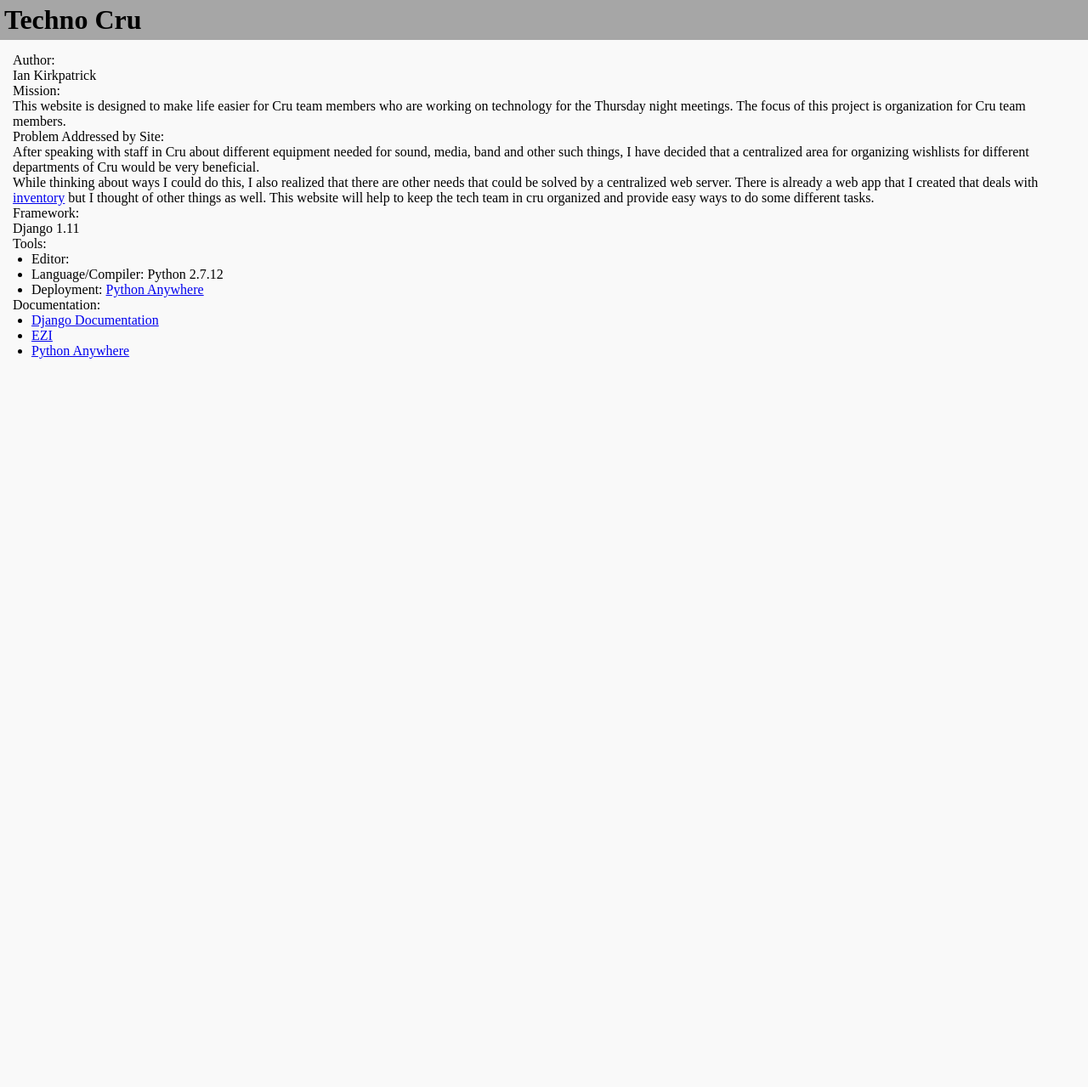
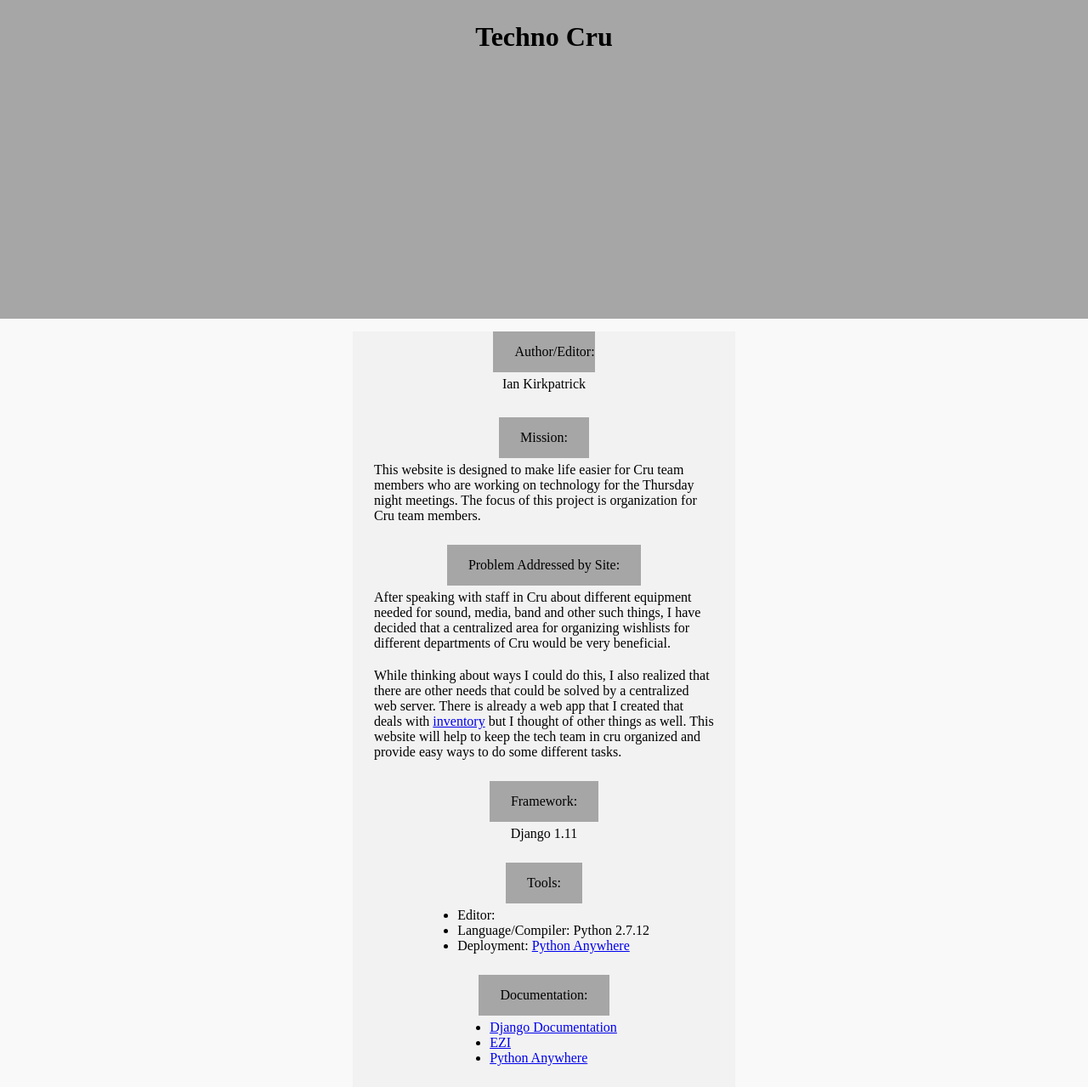
Before and after one commit to ianmann-Cru/techno_cru, a Django app: page /wishlist/site_statement/ in a window 1280 px wide. Shown: the whole page at 85% size. Before the commit the page ends 422 px from the top, so only its background shows below. Run offline with Django 3.2, Linux system fonts and the light colour scheme.

Commit message:
worked on styling

```diff
--- /dev/null
+++ b/templates/doc_base.html
@@ -0,0 +1,19 @@
+{% load staticfiles %}
+<html class="bg-m-lt">
+  <head>
+    <title>Techno Cru | {% block title %}{% endblock title %}</title>
+    <link rel="stylesheet" href="{% static 'utilities.css' %}" />
+    <link rel="stylesheet" href="{% static 'base.css' %}" />
+  </head>
+  <body>
+    <div id="header_container" class="bg-m-dk flex j-center pt25px">
+      <div>
+        <h1>Techno Cru</h1>
+      </div>
+    </div>
+    <div class="p15px hfull">
+    {% block content %}
+    {% endblock content %}
+    </div>
+  </body>
+</html>
--- a/wishlist/static/base.css
+++ b/wishlist/static/base.css
@@ -1,3 +1,3 @@
-ul {
-  padding-left: 22px;
+#header_container {
+  height: 350px;
 }
--- a/wishlist/static/utilities.css
+++ b/wishlist/static/utilities.css
@@ -1,18 +1,36 @@
 * {
   --main-color-dark: #a6a6a6;
   --main-color-light: #f9f9f9;
+  --main-color-light-2: #f2f2f2;
   margin: 0px;
   padding: 0px;
 }
 
 .flex { display: flex; }
+.column { flex-direction: column; }
 .row { flex-direction: row; }
-.spc-btwn { justify-content: space-between; }
+.j-spc-btwn { justify-content: space-between; }
+.j-center { justify-content: center; }
+.a-center { align-items: center; }
+.a-stretch { align-items: stretch; }
 
 .m0px { margin: 0px; }
 .p5px { padding: 5px; }
+.pt5px { padding-top: 5px; }
+.pb5px { padding-bottom: 5px; }
+.p15px { padding: 15px; }
+.pt15px { padding-top: 15px; }
+.pb15px { padding-bottom: 15px; }
+.pt25px { padding-top: 25px; }
+.pr25px { padding-right: 25px; }
+.pb25px { padding-bottom: 25px; }
+.pl25px { padding-left: 25px; }
+.pl25px--ul { padding-left: 47px; }
 .p15px { padding: 15px; }
 .hfull { height: 100%; }
+.wfull { width: 100%; }
+.w450px { width: 450px; }
 
 .bg-m-dk { background-color: var(--main-color-dark); }
 .bg-m-lt { background-color: var(--main-color-light); }
+.bg-m-lt-2 {background-color: var(--main-color-light-2); }
--- a/wishlist/templates/wishlist/site_statement.html
+++ b/wishlist/templates/wishlist/site_statement.html
@@ -1,29 +1,30 @@
-{% extends "base.html" %}
+{% extends "doc_base.html" %}
 
 {% block title %}
 Site Statement
 {% endblock title %}
 
 {% block content %}
-<div>
-  <div>
-    <p>Author:</p>
-    <p>Ian Kirkpatrick</p>
+<div class="wfull flex row j-center">
+  <div class="flex column a-stretch w450px bg-m-lt-2">
+    <div class="flex column a-center">
+      <p class="bg-m-dk pl25px pr25p pt15px pb15px">Author/Editor:</p>
+      <p class="pl25px pr25px pt5px pb5px">Ian Kirkpatrick</p>
     </div>
-  <div>
-    <p>Mission:</p>
-    <p>This website is designed to make life easier for Cru team members who
+    <div class="pt25px flex column a-center">
+      <p class="bg-m-dk pl25px pr25px pt15px pb15px">Mission:</p>
+      <p class="pl25px pr25px pt5px">This website is designed to make life easier for Cru team members who
       are working on technology for the Thursday night meetings. The focus of
       this project is organization for Cru team members.</p>
     </div>
-  <div>
-    <p>Problem Addressed by Site:</p>
-    <p>
+    <div class="pt25px flex column a-center">
+      <p class="bg-m-dk pl25px pr25px pt15px pb15px">Problem Addressed by Site:</p>
+      <p class="pl25px pr25px pt5px pb5px">
         After speaking with staff in Cru about different equipment needed for sound,
         media, band and other such things, I have decided that a centralized area for
         organizing wishlists for different departments of Cru would be very beneficial.
       </p>
-    <p>
+      <p class="pl25px pr25px pt15px">
         While thinking about ways I could do this, I also realized that there are other
         needs that could be solved by a centralized web server. There is already a web
         app that I created that deals with <a href="https://github.com/ianbro/cru_inventory">inventory</a>
@@ -31,13 +32,13 @@ Site Statement
         team in cru organized and provide easy ways to do some different tasks.
       </p>
     </div>
-  <div>
-    <p>Framework:</p>
-    <p>Django 1.11</p>
+    <div class="pt25px flex column a-center">
+      <p class="bg-m-dk pl25px pr25px pt15px pb15px">Framework:</p>
+      <p class="pl25px pr25px pt5px">Django 1.11</p>
     </div>
-  <div>
-    <p>Tools:</p>
-    <ul>
+    <div class="pt25px flex column a-center">
+      <p class="bg-m-dk pl25px pr25px pt15px pb15px">Tools:</p>
+      <ul class="pl25px--ul pr25px pt5px">
         <li>
           <span>Editor:</span>
           <span></span>
@@ -52,9 +53,9 @@ Site Statement
         </li>
       </ul>
     </div>
-  <div>
-    <p>Documentation:</p>
-    <ul>
+    <div class="pt25px pb25px flex column a-center">
+      <p class="bg-m-dk pl25px pr25px pt15px pb15px">Documentation:</p>
+      <ul class="pl25px--ul pr25px pt5px">
         <li>
           <a href="https://www.djangoproject.com/">Django Documentation</a>
         </li>
@@ -67,4 +68,5 @@ Site Statement
       </ul>
     </div>
   </div>
+</div>
 {% endblock content %}
```
Lines whose indentation alone changed are shown as unchanged.
